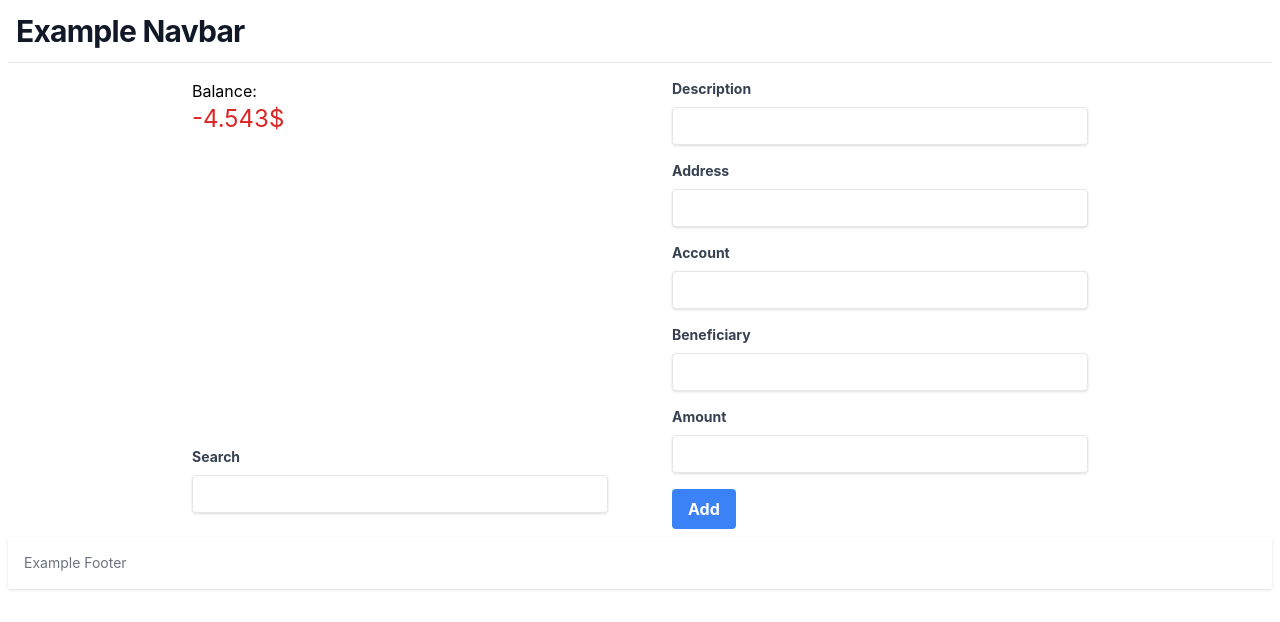
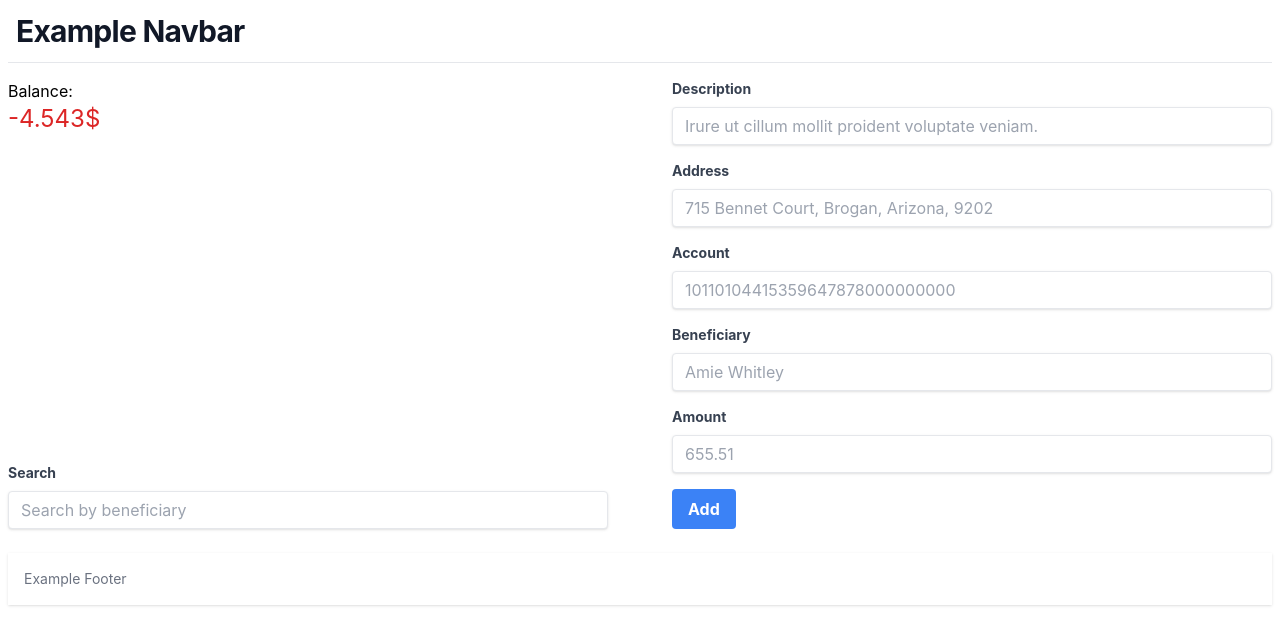
Before and after one commit to Mikolaj18/ts-redux-app, a React (Create React App) app: page / in a window 1280 px wide. Shown: the top 622 px of the page. Built offline with nearby package versions, Linux system fonts and the light colour scheme.

Commit message:
Add form validation using validators functions

```diff
--- a/src/App.tsx
+++ b/src/App.tsx
@@ -10,7 +10,7 @@ function App() {
     return (
         <main className="mx-auto px-2">
             <Navbar/>
-            <div className="container max-w-4xl mx-auto flex flex-col-reverse md:flex-row justify-between py-2 gap-16 items-center md:items-stretch">
+            <div className="container max-w-7xl mx-auto flex flex-col-reverse md:flex-row justify-between py-2 gap-16 items-center md:items-stretch">
                 <div className="flex flex-col justify-between w-full md:w-1/2 gap-y-5 md:gap-y-0">
                     <Balance/>
                     <Filter/>
--- a/src/components/AddTransaction.tsx
+++ b/src/components/AddTransaction.tsx
@@ -1,5 +1,6 @@
 import FormInput from "./FormInput";
-import {FormEvent, useRef} from "react";
+import {FormEvent, RefObject, useRef, useState} from "react";
+import {isMoreThanZero, isPositiveInteger, notEmpty} from "../validators/validators";
 
 const AddTransaction = () => {
     const descriptionRef = useRef<HTMLInputElement>(document.createElement('input'));
@@ -8,19 +9,60 @@ const AddTransaction = () => {
     const beneficiaryRef = useRef<HTMLInputElement>(document.createElement('input'));
     const amountRef = useRef<HTMLInputElement>(document.createElement('input'));
 
+    const [formErrors, setFormErrors] = useState<Record<string, string[]>>({});
+    const [validated, setValidated] = useState<boolean>(false);
+
+
+    const validateField = (refInput: RefObject<HTMLInputElement>, validator: Function, message: string) => {
+        if (!refInput.current) return false;
+
+        const { value = "", name = "" } = refInput.current;
+        const validation = validator(value);
+
+        setFormErrors(prevState => {
+            const currentErrors = prevState[name] ?? [];
+
+            if (validation) {
+                currentErrors.splice(currentErrors.indexOf(message), 1);
+            } else if (!currentErrors.includes(message)) {
+                currentErrors.push(message);
+            }
+            return {
+                ...prevState,
+                [name]: currentErrors.filter(el => el !== null),
+            };
+        });
+
+        return validation;
+    }
+
     const handleFormSubmit = (e: FormEvent) => {
         e.preventDefault();
-        console.log(descriptionRef.current.value);
+        const validation = [
+            validateField(descriptionRef, notEmpty, "Cannot be empty"),
+            validateField(addressRef, notEmpty, "Cannot be empty"),
+            validateField(accountRef, notEmpty, "Cannot be empty"),
+            validateField(accountRef, isPositiveInteger, "Should be positive integer"),
+            validateField(beneficiaryRef, notEmpty, "Cannot be empty"),
+            validateField(amountRef, notEmpty, "Cannot be empty"),
+            validateField(amountRef, isMoreThanZero, "Should be a number bigger than 0"),
+        ];
+        const isFormValid = !validation.includes(false);
+        setValidated(isFormValid);
+
+        if(isFormValid) {
+
+        }
     }
 
     return (
-        <form onSubmit={handleFormSubmit}>
-            <FormInput name="Description" id="description" type="text" ref={descriptionRef}/>
-            <FormInput name="Address" id="address" type="text" ref={addressRef}/>
-            <FormInput name="Account" id="account" type="number" min={1} ref={accountRef}/>
-            <FormInput name="Beneficiary" id="beneficiary" type="text" ref={beneficiaryRef}/>
-            <FormInput name="Amount" id="amount" type="number" min={1} ref={amountRef}/>
-            <button className="bg-blue-500 hover:bg-blue-700 text-white font-bold py-2 px-4 rounded">Add</button>
+        <form noValidate onSubmit={handleFormSubmit}>
+            <FormInput name="Description" id="description" type="text" placeholder="Irure ut cillum mollit proident voluptate veniam." ref={descriptionRef} errors={formErrors['Description']}/>
+            <FormInput name="Address" id="address" type="text" placeholder="715 Bennet Court, Brogan, Arizona, 9202" ref={addressRef} errors={formErrors['Address']}/>
+            <FormInput name="Account" id="account" type="number" placeholder="10110104415359647878000000000" min={1} ref={accountRef} errors={formErrors['Account']}/>
+            <FormInput name="Beneficiary" id="beneficiary" type="text" placeholder="Amie Whitley" ref={beneficiaryRef} errors={formErrors['Beneficiary']}/>
+            <FormInput name="Amount" id="amount" type="number" placeholder="655.51" min={1} ref={amountRef} errors={formErrors['Amount']}/>
+            <button className="bg-blue-500 hover:bg-blue-700 text-white font-bold py-2 px-4 mb-4 rounded">Add</button>
         </form>
     )
 }
--- a/src/components/Filter.tsx
+++ b/src/components/Filter.tsx
@@ -5,7 +5,7 @@ const Filter = () => {
     const searchRef = useRef<HTMLInputElement>(document.createElement('input'));
     return (
       <div>
-          <FormInput name="Search" id="search" type="text" ref={searchRef}/>
+          <FormInput name="Search" id="search" type="text" ref={searchRef} placeholder="Search by beneficiary"/>
       </div>
     );
 }
--- a/src/components/FormInput.tsx
+++ b/src/components/FormInput.tsx
@@ -4,12 +4,13 @@ type TFormInput = {
     name: string,
     id: string,
     type: string,
-    error?: string,
+    placeholder?: string,
+    errors?: string[],
     min?: number,
     max?: number,
 }
 
-const FormInput = forwardRef(({name, id, type, error, min, max}: TFormInput, ref: ForwardedRef<HTMLInputElement>) => {
+const FormInput = forwardRef(({name, id, type, placeholder, errors, min, max}: TFormInput, ref: ForwardedRef<HTMLInputElement>) => {
     return (
         <div className="mb-4">
             <label className="block text-gray-700 text-sm font-bold mb-2" htmlFor={id}>{name}</label>
@@ -17,12 +18,19 @@ const FormInput = forwardRef(({name, id, type, error, min, max}: TFormInput, ref
                 ref={ref}
                 name={name}
                 id={id}
+                placeholder={placeholder}
                 type={type}
                 min={min}
                 max={max}
                 className="shadow appearance-none border rounded w-full py-2 px-3 text-gray-700 leading-tight focus:outline-none focus:shadow-outline"
             />
-            {error && <p className="text-red-500 text-xs italic">{error}</p>}
+            {errors &&
+                <ul>
+                    {errors.map((error, idx) => (
+                        <li className="text-red-500 text-xs" key={idx}>{error}</li>
+                    ))}
+                </ul>
+            }
         </div>
     );
 });
```
